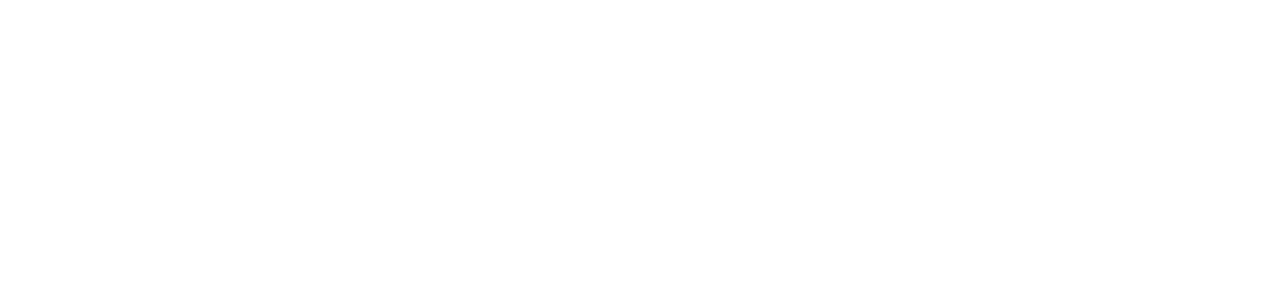
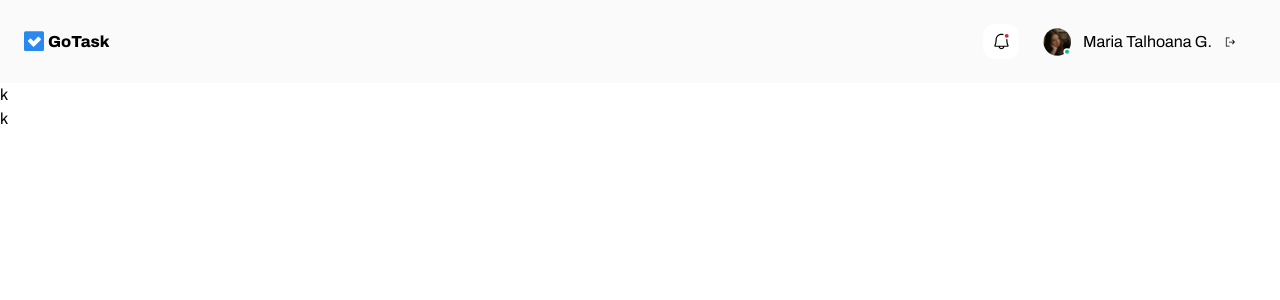
Before and after one commit to Gleydsong/projeto-go-task, an Angular app: page / in a window 1280 px wide. Shown: the top 300 px of the page. Built offline with nearby package versions, Linux system fonts and the light colour scheme.

Commit message:
refactor: update header component structure and integrate into app component

```diff
--- a/src/app/app.component.html
+++ b/src/app/app.component.html
@@ -1 +1,4 @@
-<div class="mx-auto max-w-7xl"></div>
+<div class="mx-auto max-w-7xl">
+  <app-header></app-header>
+</div>
+k
--- a/src/app/app.component.ts
+++ b/src/app/app.component.ts
@@ -1,9 +1,9 @@
 import { Component } from '@angular/core';
-import { RouterOutlet } from '@angular/router';
+import { HeaderComponent } from './components/header/header.component';
 
 @Component({
   selector: 'app-root',
-  imports: [RouterOutlet],
+  imports: [HeaderComponent],
   templateUrl: './app.component.html',
   styleUrls: ['./app.component.css'],
 })
--- a/src/app/components/header/header.component.html
+++ b/src/app/components/header/header.component.html
@@ -1 +1,19 @@
-<p>header works!</p>
+<header class="bg-[#FAFAFA] py-3 px-6 w-full flex">
+  <div class="flex items-center gap-1">
+    <img class="w-5" src="images/icon-logo.svg" />
+    <h1 class="font-extrabold">GoTask</h1>
+  </div>
+  <nav class="flex p-3 ml-auto gap-6">
+    <button class="bg-white p-2 rounded-xl">
+      <img class="w-5" src="images/icon-notification.svg" alt="" />
+    </button>
+    <div class="flex items-center gap-3">
+      <img class="w-7" src="images/icon-user-avatar.svg" alt="" />
+      <span>Maria Talhoana G.</span>
+      <button class="w-5">
+        <img class="w-3" src="images/icon-sign-out.svg" alt="" />
+      </button>
+    </div>
+  </nav>
+</header>
+k
```
